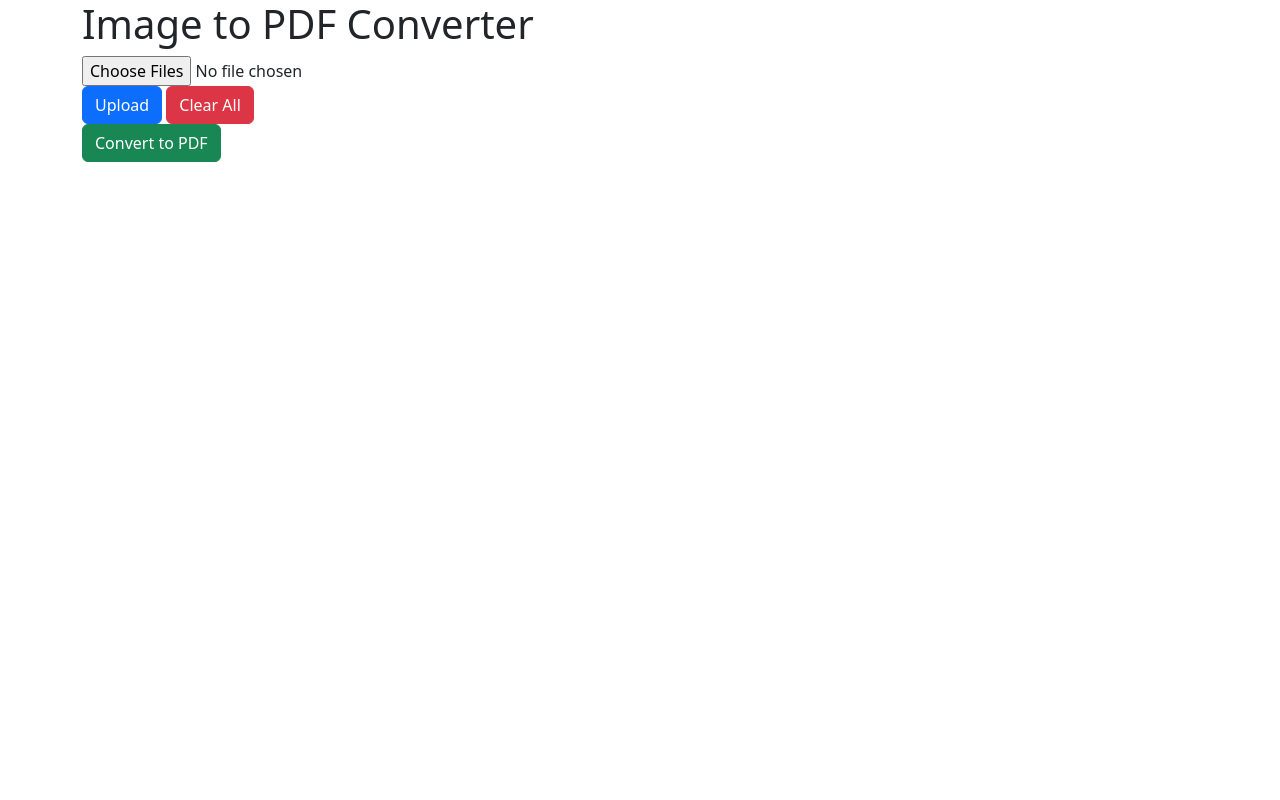
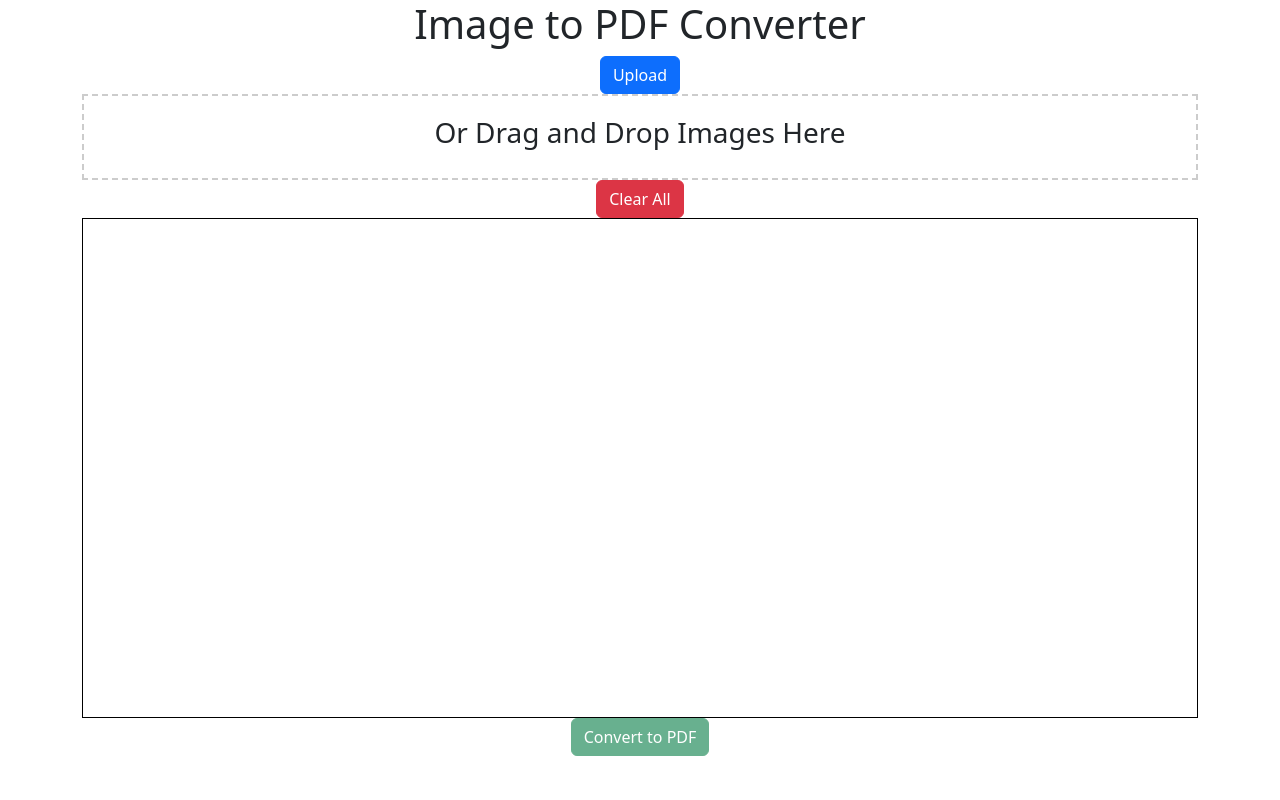
Before and after one commit to Neutrino79/FileNinja, a Django app: page /file-converter/img_to_pdf/ in a window 1280 px wide. Run offline with Django 4.2, Linux system fonts and the light colour scheme; some libraries are stand-ins or nearby versions.

Commit message:
Added - drag and drop box for uploading images onto imgtopdf page

```diff
--- a/file_converter/templates/file_converter/img_to_pdf.html
+++ b/file_converter/templates/file_converter/img_to_pdf.html
@@ -8,6 +8,9 @@
     <link href="{% static 'css/bootstrap.min.css' %}" rel="stylesheet">
     <link href="https://ajax.googleapis.com/ajax/libs/jqueryui/1.12.1/themes/smoothness/jquery-ui.css" rel="stylesheet">
     <style>
+        h1 {
+            text-align: center;
+        }
         .image-container {
             position: relative;
             display: inline-block;
@@ -36,21 +39,42 @@
         .image-container .rotate-btn:hover, .image-container .delete-btn:hover {
           opacity: 1;
         }
+        #drop-area {
+            border: 2px dashed #ccc;
+            padding: 20px;
+            text-align: center;
+        }
+        #drop-area.highlight {
+            border-color: purple;
+        }
+        #image-grid {
+        width: 100%; /* specify the width */
+         height: 500px; /* specify the height */
+        border: 1px solid black; /* specify the border */
+        overflow-y: auto; /* make it scrollable vertically when images overflow */
+        }
     </style>
 </head>
 <body>
      <div class="container">
     <h1>Image to PDF Converter</h1>
     <form id="upload-form">
-        <input type="file" id="image-upload" multiple accept="image/*">
-        <div id="button-container">
-            <button type="submit" class="btn btn-primary">Upload</button>
+        <div id="upload-button" style="display: flex;justify-content: center">
+            <button id="upload-btn" class="btn btn-primary">Upload</button>
+        </div>
+            <input type="file" id="file-upload" multiple accept="image/*" style="display: none;">
+            <div id="drop-area">
+                <h3>Or Drag and Drop Images Here</h3>
+            </div>
+        <div id="button-container" style="display: flex;justify-content: center">
             <button id="clear-btn" class="btn btn-danger">Clear All</button>
         </div>
     </form>
     <div id="image-grid" class="d-flex flex-wrap"></div>
+    <div style="display: flex; justify-content: center;">
     <button id="convert-btn" class="btn btn-success">Convert to PDF</button>
-    <div id="download-button-container"></div>
+    </div>
+    <div id="download-button-container" style="display: flex;justify-content: center"></div>
     </div>
 
     <script src="https://code.jquery.com/jquery-3.5.1.min.js"></script>
@@ -58,20 +82,20 @@
     <script src="{% static 'js/bootstrap.min.js' %}"></script>
     <script>
         $(document).ready(function() {
+
+            $('#convert-btn').prop('disabled', true);
     // Handle file upload
-    $('#upload-form').on('submit', function(e) {
+    $('#upload-btn').on('click', function(e) {
         e.preventDefault();
-        var files = $('#image-upload')[0].files;
-        for (var i = 0; i < files.length; i++) {
-            var reader = new FileReader();
-            reader.onload = function(e) {
-                var img = $('<img>').attr('src', e.target.result);
-                var rotateBtn = $('<button>').addClass('rotate-btn btn btn-light').text('Rotate');
-                var deleteBtn = $('<button>').addClass('delete-btn btn btn-danger').text('Delete');
-                var div = $('<div>').addClass('image-container').append(img, rotateBtn, deleteBtn);
-                $('#image-grid').append(div);
-            };
-            reader.readAsDataURL(files[i]);
+        $('#file-upload').click();
+    });
+
+    $('#file-upload').on('change', function() {
+        var files = this.files;
+        handleFiles(files);
+        // Enable the "Convert to PDF" button when files are selected
+        if (files.length > 0) {
+            $('#convert-btn').prop('disabled', false);
         }
     });
 
@@ -89,12 +113,19 @@
     // Handle delete buttons
     $(document).on('click', '.delete-btn', function() {
         $(this).parent('.image-container').remove();
+        // Disable the "Convert to PDF" button when all images are deleted
+        if ($('#image-grid').children().length === 0) {
+            $('#convert-btn').prop('disabled', true);
+        }
     });
+
 
     // Handle clear all button
    $('#clear-btn').on('click', function(e) {
         e.preventDefault();
         $('#image-grid').empty();
+        // Disable the "Convert to PDF" button when all images are cleared
+        $('#convert-btn').prop('disabled', true);
     });
 
     // Handle convert to PDF button
@@ -135,6 +166,65 @@ $('#convert-btn').on('click', function() {
             }
         });
     });
+
+    // Drag and drop functionality
+    var dropArea = document.getElementById('drop-area');
+
+    // Prevent default drag behaviors
+    ['dragenter', 'dragover', 'dragleave', 'drop'].forEach(eventName => {
+        dropArea.addEventListener(eventName, preventDefaults, false);
+    });
+
+    function preventDefaults (e) {
+        e.preventDefault();
+        e.stopPropagation();
+    }
+
+    // Highlight drop area when item is dragged over it
+    ['dragenter', 'dragover'].forEach(eventName => {
+        dropArea.addEventListener(eventName, highlight, false);
+    });
+
+    ['dragleave', 'drop'].forEach(eventName => {
+        dropArea.addEventListener(eventName, unhighlight, false);
+    });
+
+    function highlight(e) {
+        dropArea.classList.add('highlight');
+    }
+
+    function unhighlight(e) {
+        dropArea.classList.remove('highlight');
+    }
+
+    // Handle dropped files
+    dropArea.addEventListener('drop', handleDrop, false);
+
+    function handleDrop(e) {
+        var dt = e.dataTransfer;
+        var files = dt.files;
+
+        handleFiles(files);
+        if (files.length > 0) {
+            $('#convert-btn').prop('disabled', false);
+        }
+    }
+
+    function handleFiles(files) {
+        ([...files]).forEach(uploadFile);
+    }
+
+    function uploadFile(file) {
+        var reader = new FileReader();
+        reader.onload = function(e) {
+            var img = $('<img>').attr('src', e.target.result);
+            var rotateBtn = $('<button>').addClass('rotate-btn btn btn-light').text('Rotate');
+            var deleteBtn = $('<button>').addClass('delete-btn btn btn-danger').text('Delete');
+            var div = $('<div>').addClass('image-container').append(img, rotateBtn, deleteBtn);
+            $('#image-grid').append(div);
+        };
+        reader.readAsDataURL(file);
+    }
 });
     </script>
 </body>
```
Lines whose indentation alone changed are shown as unchanged.
